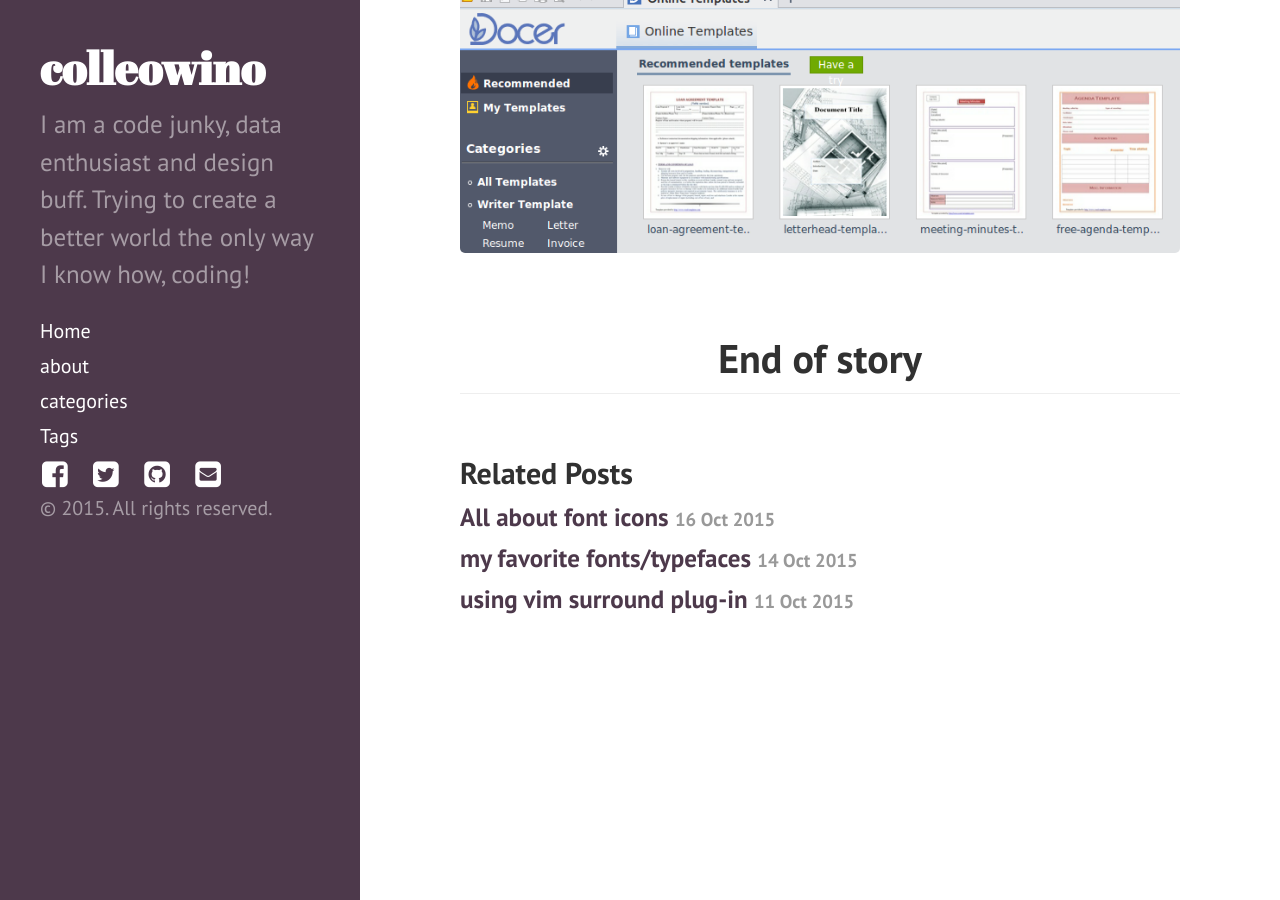
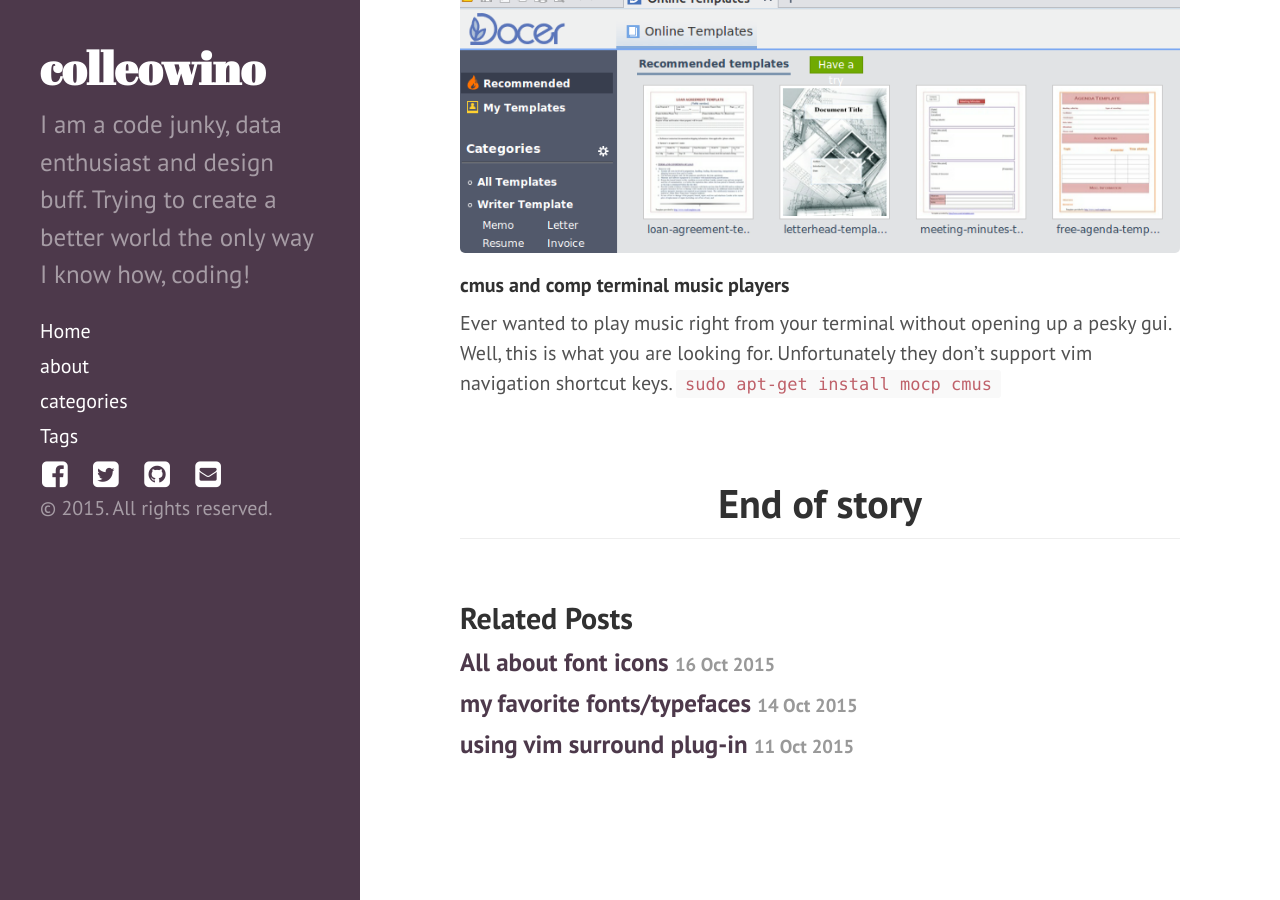
Before and after one commit to colleowino/colleowino.github.io, a Jekyll site: the page built from _posts/2015-10-06-favorite-ubuntu-apps.md, in a window 1280 px wide and 900 px high, scrolled down 2385 px. Built offline with Jekyll 4.4.1, drawn with Linux system fonts in a browser that asks for light colours; nearby versions of some CDN libraries; comment, search, counter and statistics services are not loaded.

Commit message:
added mocp & cmus

```diff
--- a/_posts/2015-10-06-favorite-ubuntu-apps.md
+++ b/_posts/2015-10-06-favorite-ubuntu-apps.md
@@ -52,3 +52,7 @@ Then customize your <code>.tmux.conf </code> and <code>.vimrc</code> files as yo
 I tried creating documents using libre office and I didn't like the experience, the best alternative is getting the free community version of kingsoft office.
 [kingsoft community](http://wps-community.org/download.html)
 ![kingsoft writer](/img/kingsoft-writer.png " screen after launching kingsoft office ")
+
+#### cmus and comp terminal music players
+Ever wanted to play music right from your terminal without opening up a pesky gui. Well, this is what you are looking for. Unfortunately they don't support vim navigation shortcut keys.
+`sudo apt-get install mocp cmus`
```
